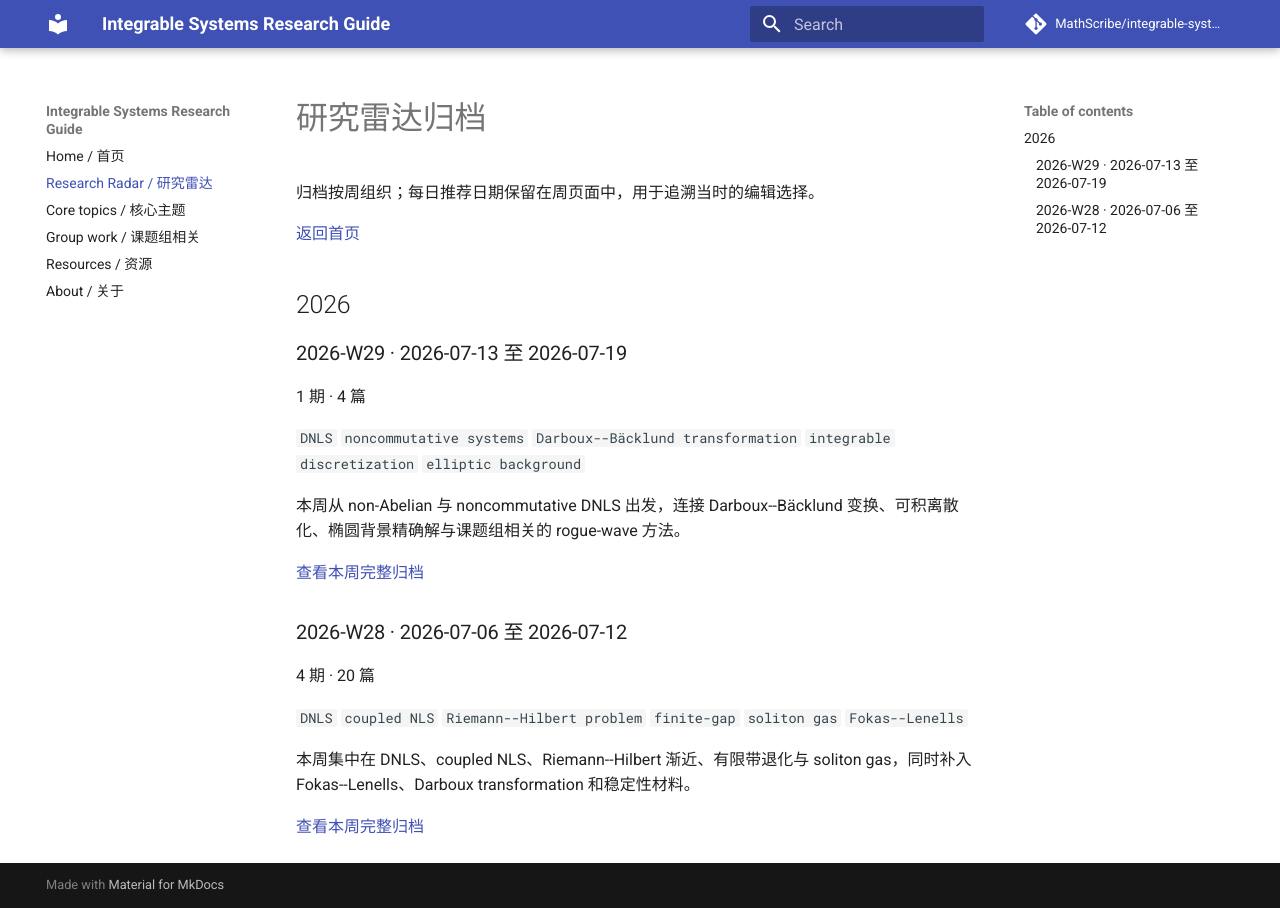
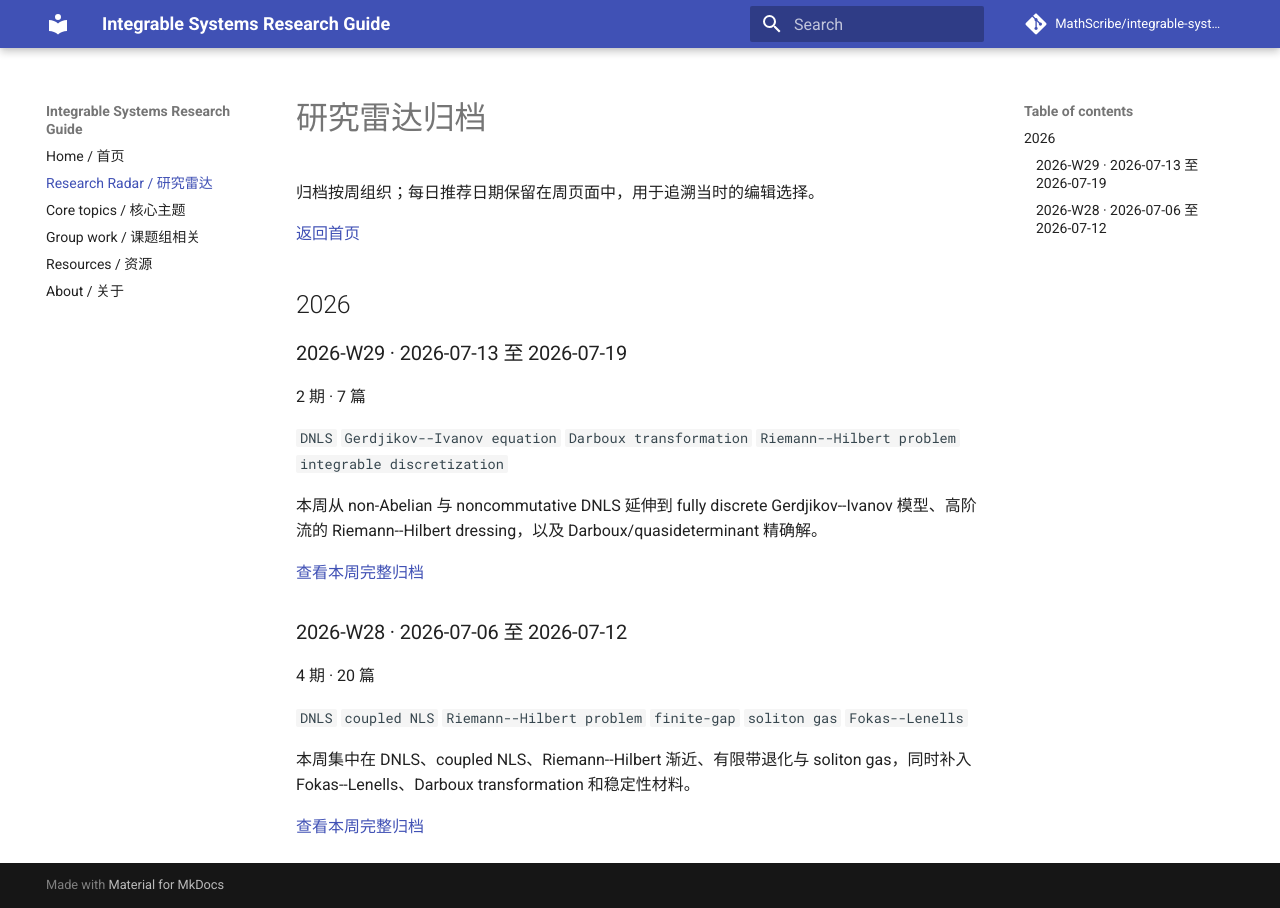
Before and after one commit to MathScribe/integrable-systems-guide, an MkDocs documentation site: the page built from docs/radar/index.md, in a window 1280 px wide. Built offline with MkDocs 1.6.1 and Material for MkDocs 9.7.7, drawn with Linux system fonts in a browser that asks for light colours; comment, search, counter and statistics services are not loaded.

Commit message:
Update radar archive index for July 14

```diff
--- a/docs/radar/index.md
+++ b/docs/radar/index.md
@@ -8,11 +8,11 @@
 
 ### 2026-W29 · 2026-07-13 至 2026-07-19
 
-1 期 · 4 篇
+2 期 · 7 篇
 
-`DNLS` `noncommutative systems` `Darboux--Bäcklund transformation` `integrable discretization` `elliptic background`
+`DNLS` `Gerdjikov--Ivanov equation` `Darboux transformation` `Riemann--Hilbert problem` `integrable discretization`
 
-本周从 non-Abelian 与 noncommutative DNLS 出发，连接 Darboux--Bäcklund 变换、可积离散化、椭圆背景精确解与课题组相关的 rogue-wave 方法。
+本周从 non-Abelian 与 noncommutative DNLS 延伸到 fully discrete Gerdjikov--Ivanov 模型、高阶流的 Riemann--Hilbert dressing，以及 Darboux/quasideterminant 精确解。
 
 [查看本周完整归档](2026-W29.md)
 
```
